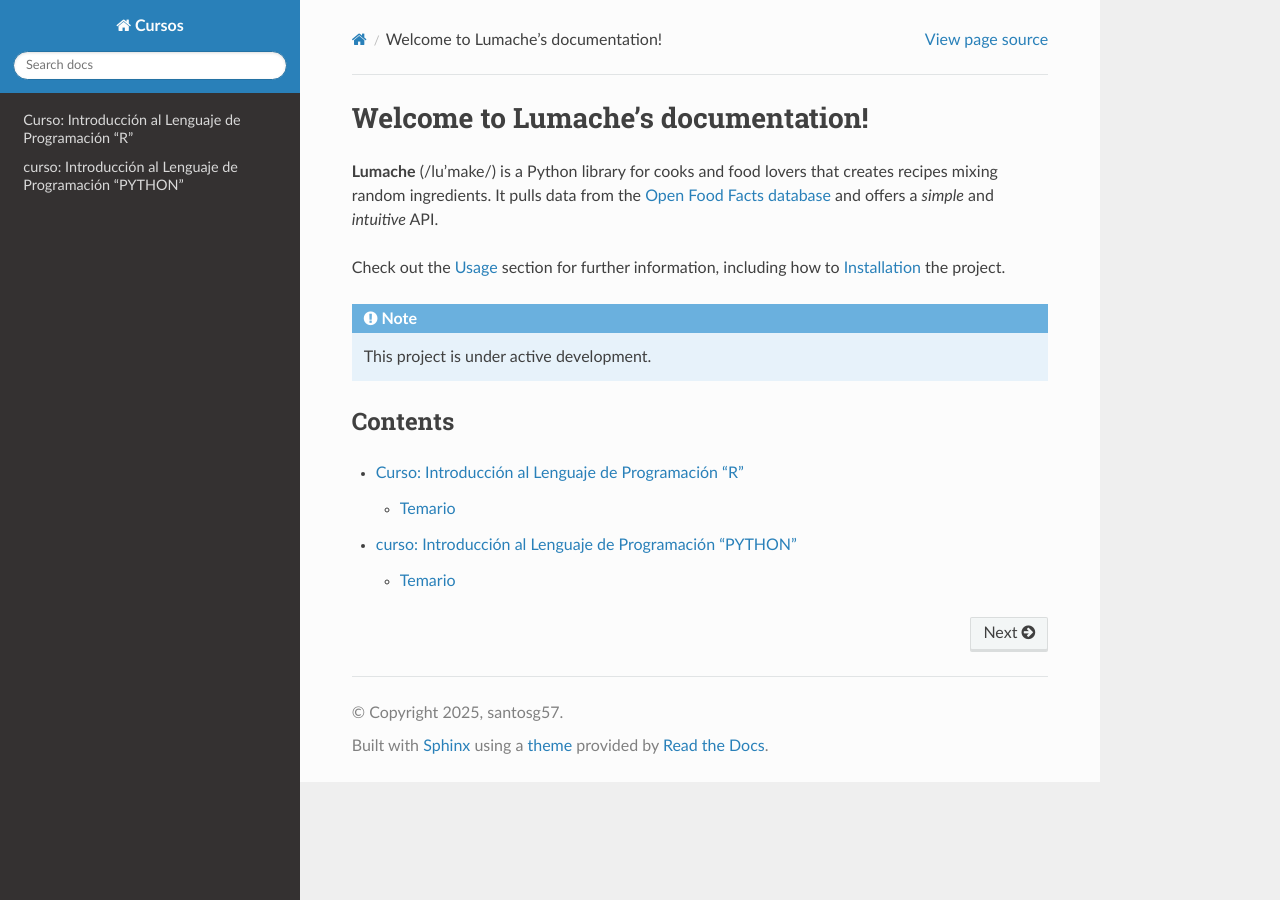
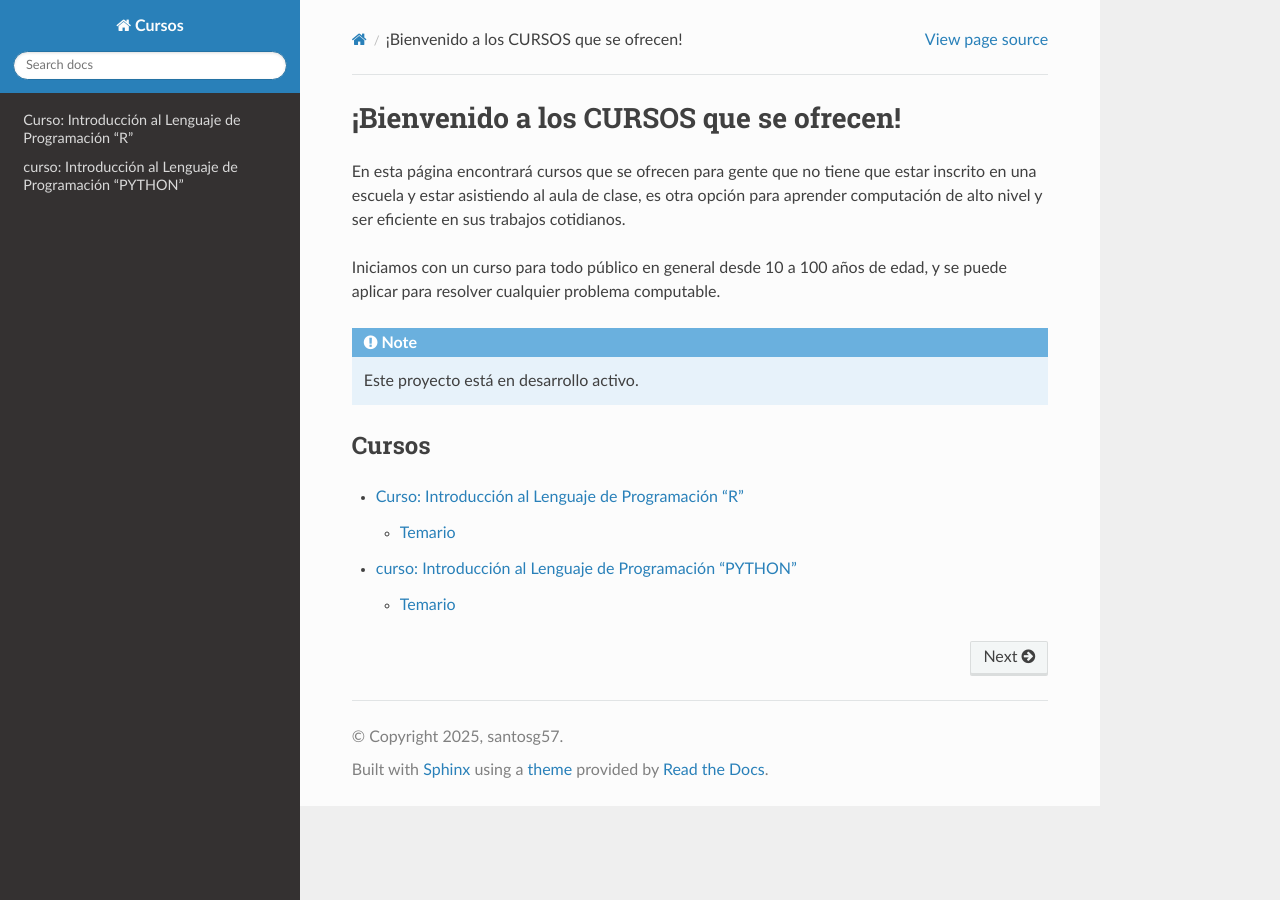
Before and after one commit to matecom57/santosg57-temarios, a Sphinx documentation site: the page built from docs/source/index.rst, in a window 1280 px wide. Built offline with Sphinx 7.4.7 and the Read the Docs theme 3.1.0, drawn with Linux system fonts in a browser that asks for light colours.

Commit message:
Test comité

```diff
--- a/docs/source/index.rst
+++ b/docs/source/index.rst
@@ -1,19 +1,18 @@
-Welcome to Lumache's documentation!
+¡Bienvenido a los CURSOS que se ofrecen!
 ===================================
 
-**Lumache** (/lu'make/) is a Python library for cooks and food lovers
-that creates recipes mixing random ingredients.
-It pulls data from the `Open Food Facts database <https://world.openfoodfacts.org/>`_
-and offers a *simple* and *intuitive* API.
+En esta página encontrará cursos que se ofrecen para gente que no tiene que estar inscrito en una escuela y estar asistiendo al aula de
+clase, es otra opción para aprender computación de alto nivel y ser eficiente en sus trabajos cotidianos.
 
-Check out the :doc:`usage` section for further information, including
-how to :ref:`installation` the project.
+Iniciamos con un curso para todo público en general desde 10 a 100 años de edad,  y se puede aplicar para resolver cualquier problema
+computable.
+
 
 .. note::
 
-   This project is under active development.
+   Este proyecto está en desarrollo activo.
 
-Contents
+Cursos
 --------
 
 .. toctree::
```
